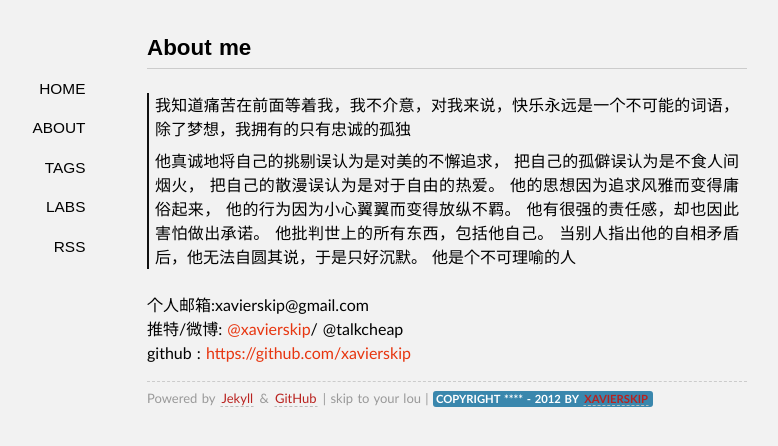
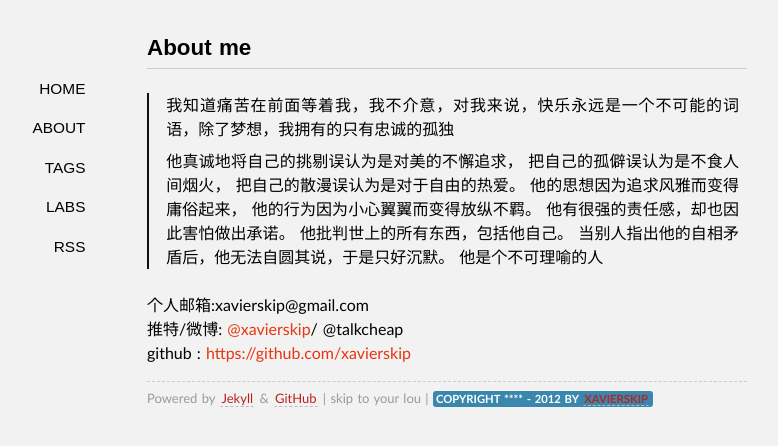
Before and after one commit to xavierskip/xavierskip.github.io, a Jekyll site: the page built from about/index.md, in a window 1280 px wide. Shown: the top 446 px of the page, without its empty margins (193-971 px from the left). Built offline with Jekyll 4.4.1, drawn with Linux system fonts in a browser that asks for light colours; some web fonts are replaced; Markdown is read by kramdown in place of the engine named in the settings; comment, search, counter and statistics services are not loaded.

Commit message:
blockquote

```diff
--- a/media/css/style.css
+++ b/media/css/style.css
@@ -31,7 +31,7 @@ ol ul, ul ol, ul ul, ol ol {margin-left:1em;}
 pre code{margin:1em 0;font-size:13px;line-height:1.6;display:block;overflow:auto;}
 blockquote{display:block;text-align:justify;box-shadow: 2px 0 0 #111 inset;}
 blockquote{margin:1em 0em;padding:0;}
-blockquote p{margin:0.5em;padding:0;}
+blockquote p{margin:0.5em;padding:0 0 0 0.7em;}
 #container{width:600px;margin:2em auto;display:block;padding:0 2em;}
 .content{font-size:16px;line-height:24px;}
 .content h1{padding:.5em 0;}
```
